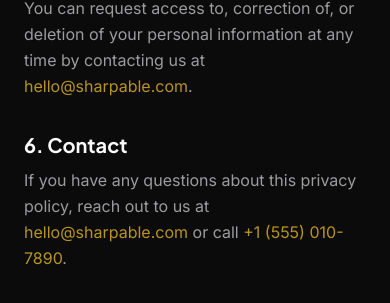
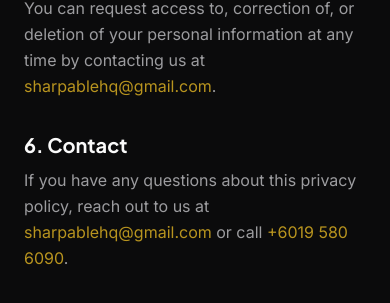
Before and after one commit to Sharpobot/sharpable-website, a React (Vite) app: page /privacy in a window 390 px wide. Shown: the part 1185-1488 px from the top of the page. Built offline with nearby package versions, Linux system fonts and the light colour scheme.

Commit message:
Update contact info and fix low-contrast text
Update phone, email, and location to Sharpable's actual details, and fix text colors that were unreadable on light card backgrounds.

```diff
--- a/src/App.jsx
+++ b/src/App.jsx
@@ -258,11 +258,11 @@
               <ArrowRight className="h-4 w-4 transition-transform group-hover:translate-x-0.5" />
             </a>
             <a
-              href="tel:+15550107890"
+              href="tel:+60195806090"
               className="lift-on-hover inline-flex items-center justify-center gap-2 bg-white/10 backdrop-blur-md text-white border border-white/20 font-medium px-7 py-4 rounded-full"
             >
               <Phone className="h-4 w-4" />
-              +1 (555) 010-7890
+              +6019 580 6090
             </a>
           </div>
         </div>
@@ -321,7 +321,7 @@
               </span>
               <span className="font-mono text-xs text-muted">{item.score}</span>
             </div>
-            <div className="mt-4 font-display text-lg font-semibold text-ink leading-tight">
+            <div className="mt-4 font-display text-lg font-semibold text-gray-700 leading-tight">
               {item.label}
             </div>
             <div className="mt-3 flex items-center gap-1.5">
@@ -601,7 +601,7 @@
         className={`w-full py-2.5 rounded-2xl font-medium text-xs transition-all duration-300 ${
           step === 4
             ? 'bg-accent text-deep scale-[1.02] shadow-md shadow-accent/30'
-            : 'bg-divider/40 text-muted'
+            : 'bg-divider/40 text-gray-600'
         }`}
       >
         {step >= 3 ? '✓ Strategy call booked' : 'Pick a day'}
@@ -1206,23 +1206,23 @@
             </p>
 
             <div className="mt-10 space-y-4">
-              <a href="tel:+15550107890" className="lift-on-hover flex items-center gap-4 group">
+              <a href="tel:+60195806090" className="lift-on-hover flex items-center gap-4 group">
                 <span className="h-12 w-12 rounded-2xl bg-primary/10 border border-primary/20 flex items-center justify-center group-hover:bg-primary transition">
                   <Phone className="h-5 w-5 text-primary group-hover:text-deep" />
                 </span>
                 <span>
                   <span className="block font-mono text-[10px] uppercase tracking-widest text-muted">Call us</span>
-                  <span className="font-display font-semibold text-ink text-lg">+1 (555) 010-7890</span>
+                  <span className="font-display font-semibold text-ink text-lg">+6019 580 6090</span>
                 </span>
               </a>
 
-              <a href="mailto:hello@sharpable.com" className="lift-on-hover flex items-center gap-4 group">
+              <a href="mailto:sharpablehq@gmail.com" className="lift-on-hover flex items-center gap-4 group">
                 <span className="h-12 w-12 rounded-2xl bg-primary/10 border border-primary/20 flex items-center justify-center group-hover:bg-primary transition">
                   <Mail className="h-5 w-5 text-primary group-hover:text-deep" />
                 </span>
                 <span>
                   <span className="block font-mono text-[10px] uppercase tracking-widest text-muted">Email us</span>
-                  <span className="font-display font-semibold text-ink text-lg">hello@sharpable.com</span>
+                  <span className="font-display font-semibold text-ink text-lg">sharpablehq@gmail.com</span>
                 </span>
               </a>
 
@@ -1232,7 +1232,7 @@
                 </span>
                 <span>
                   <span className="block font-mono text-[10px] uppercase tracking-widest text-muted">Based</span>
-                  <span className="font-display font-semibold text-ink text-lg">Remote — Worldwide</span>
+                  <span className="font-display font-semibold text-ink text-lg">Kuala Lumpur — Malaysia</span>
                 </span>
               </div>
             </div>
@@ -1430,16 +1430,16 @@
             <p className="font-mono text-[10px] uppercase tracking-[0.2em] text-primary mb-4">Contact</p>
             <ul className="space-y-2.5">
               <li>
-                <a href="tel:+15550107890" className="text-white/65 hover:text-primary transition text-sm">
-                  +1 (555) 010-7890
+                <a href="tel:+60195806090" className="text-white/65 hover:text-primary transition text-sm">
+                  +6019 580 6090
                 </a>
               </li>
               <li>
-                <a href="mailto:hello@sharpable.com" className="text-white/65 hover:text-primary transition text-sm">
-                  hello@sharpable.com
+                <a href="mailto:sharpablehq@gmail.com" className="text-white/65 hover:text-primary transition text-sm">
+                  sharpablehq@gmail.com
                 </a>
               </li>
-              <li className="text-white/65 text-sm">Remote — Worldwide</li>
+              <li className="text-white/65 text-sm">Kuala Lumpur — Malaysia</li>
             </ul>
           </div>
         </div>
--- a/src/pages/PrivacyPolicy.jsx
+++ b/src/pages/PrivacyPolicy.jsx
@@ -62,8 +62,8 @@
             <p>
               You can request access to, correction of, or deletion of your personal information at any
               time by contacting us at{' '}
-              <a href="mailto:hello@sharpable.com" className="text-primary-dark hover:text-primary transition">
-                hello@sharpable.com
+              <a href="mailto:sharpablehq@gmail.com" className="text-primary-dark hover:text-primary transition">
+                sharpablehq@gmail.com
               </a>.
             </p>
           </section>
@@ -72,12 +72,12 @@
             <h2 className="font-display font-bold text-xl text-ink mb-2">6. Contact</h2>
             <p>
               If you have any questions about this privacy policy, reach out to us at{' '}
-              <a href="mailto:hello@sharpable.com" className="text-primary-dark hover:text-primary transition">
-                hello@sharpable.com
+              <a href="mailto:sharpablehq@gmail.com" className="text-primary-dark hover:text-primary transition">
+                sharpablehq@gmail.com
               </a>{' '}
               or call{' '}
-              <a href="tel:+15550107890" className="text-primary-dark hover:text-primary transition">
-                +1 (555) 010-7890
+              <a href="tel:+60195806090" className="text-primary-dark hover:text-primary transition">
+                +6019 580 6090
               </a>.
             </p>
           </section>
--- a/src/pages/Terms.jsx
+++ b/src/pages/Terms.jsx
@@ -77,8 +77,8 @@
             <h2 className="font-display font-bold text-xl text-ink mb-2">7. Contact</h2>
             <p>
               Questions about these terms can be directed to{' '}
-              <a href="mailto:hello@sharpable.com" className="text-primary-dark hover:text-primary transition">
-                hello@sharpable.com
+              <a href="mailto:sharpablehq@gmail.com" className="text-primary-dark hover:text-primary transition">
+                sharpablehq@gmail.com
               </a>.
             </p>
           </section>
```
